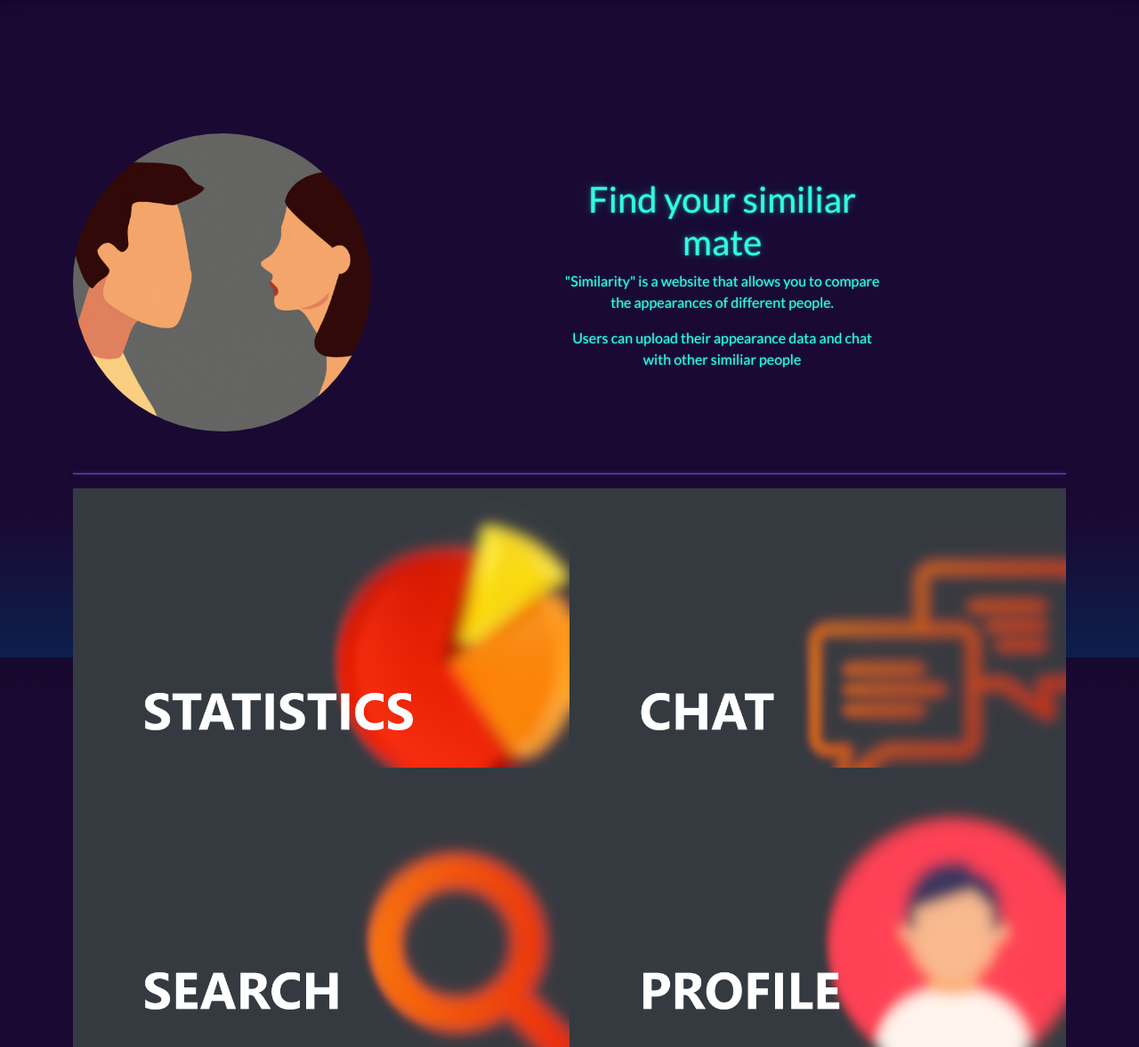
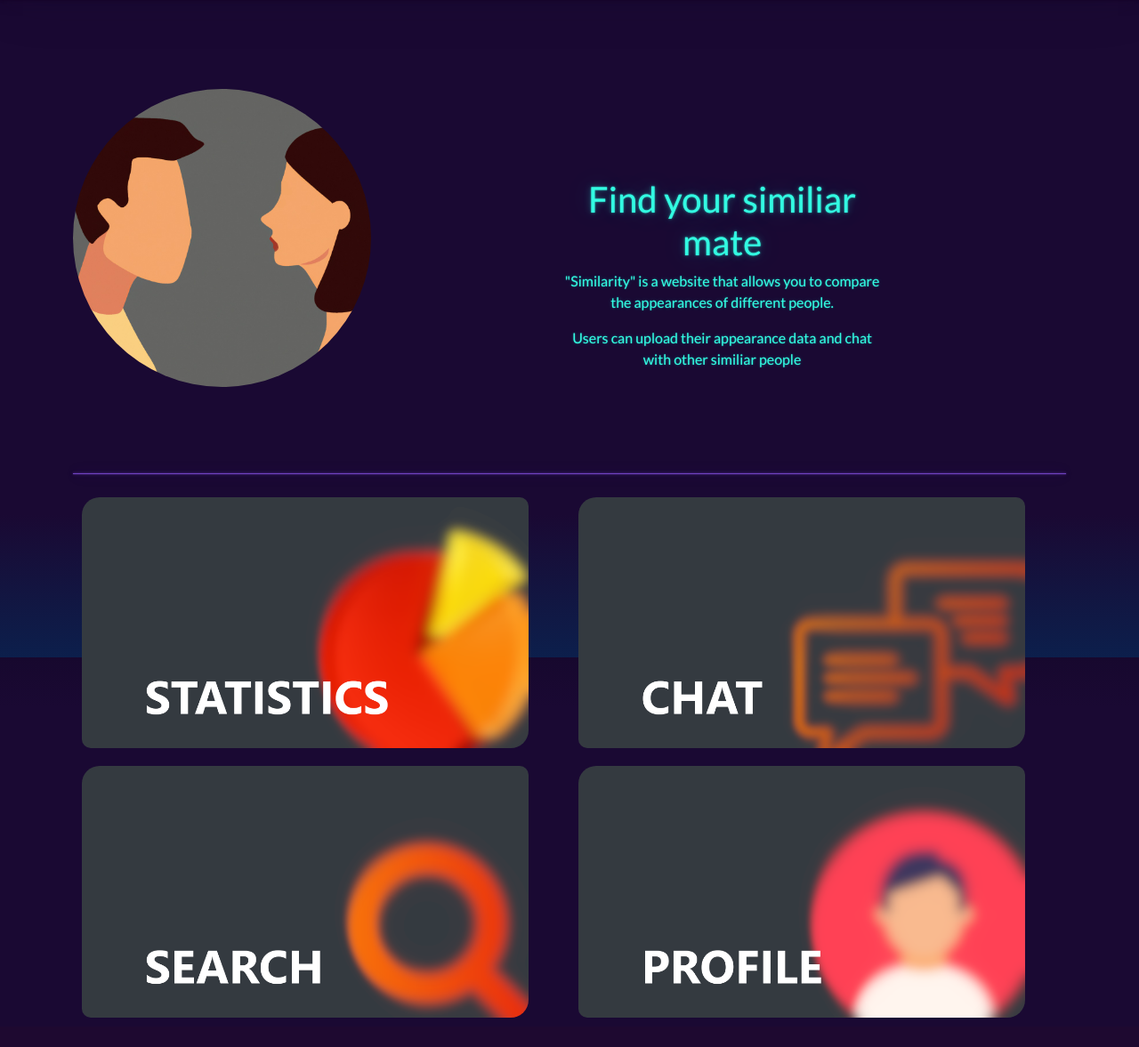
Before and after one commit to skni-kod/similarity, a Flask app: page / in a window 1280 px wide. Shown: the part 61-1238 px from the top of the page at 89% size. After the commit the page ends 1205 px from the top, so only its background shows below. Run offline with Flask 3, Linux system fonts and the light colour scheme; a user stored in the database is signed in; some libraries are stand-ins or nearby versions.

Commit message:
Wygląd home
css

```diff
--- a/main.py
+++ b/main.py
@@ -4,5 +4,3 @@ app = create_app()
 
 if __name__ == '__main__':
     app.run(debug=True)
-    print(69)
-    print(69)
--- a/website/static/style.css
+++ b/website/static/style.css
@@ -1,4 +1,13 @@
 @import "bootstrap.min.css";
+#glowy{
+    float: left;
+    margin-right: 10px;
+    margin-top: 100px;
+    margin-bottom: 50px;
+    width: 30%;
+    height: 30%;
+    border-radius: 50%;
+}
 #lewa {
     float: left;
     height: 80%;
@@ -21,3 +30,43 @@
 .bold-text {
     font-weight: bold;
 }
+
+#obraz1 {
+    width:90%;
+    float:left;
+    margin-top: 10px;
+  margin-right: 10px;
+  margin-bottom: 10px;
+  margin-left: 10px;
+     border-radius: 20px 10px;
+}
+
+#obraz2{
+    width:90%;
+    float:left;
+    margin-top: 10px;
+  margin-right: 10px;
+  margin-bottom: 10px;
+  margin-left: 10px;
+     border-radius: 20px 10px;
+}
+
+#obraz3{
+    width:90%;
+    float:left;
+    margin-top: 10px;
+  margin-right: 10px;
+  margin-bottom: 10px;
+  margin-left: 10px;
+    border-radius: 20px 10px;
+}
+
+#obraz4{
+    width:90%;
+    float:left;
+    margin-top: 10px;
+  margin-right: 10px;
+  margin-bottom: 10px;
+  margin-left: 10px;
+    border-radius: 20px 10px;
+}
--- a/website/templates/home.html
+++ b/website/templates/home.html
@@ -3,7 +3,7 @@
 <h1>dfshdfbsd</h1>
 {% block content %}
 
-       <a href="/statistics"> <img src="../static/image1.jpg" alt="" style="float: left; margin-right: 10px; margin-top: 150px; width: 30%; height: 30%; border-radius: 50%;"></a>
+       <a href="/statistics"> <img src="../static/image1.jpg" alt="" id="glowy"></a>
 
     <div id="prawa">
         <h1>Find your similiar mate</h1>
@@ -17,13 +17,13 @@
 
     </div>
     <div style="display:flex;">
-        <a href="statistics"><img src="../static/tile_statistics.png" alt="Statistics" style="width:100%;  float:left;   margin-right:10px;"></a>
-        <a href="chat"      ><img src="../static/tile_chat.png"       alt="Chat"       style="width:100%;  float:right;  margin-left:10px;"  ></a>
+        <a href="statistics"><img src="../static/tile_statistics.png" alt="Statistics" id="obraz1"></a>
+        <a href="chat"      ><img src="../static/tile_chat.png"       alt="Chat"      id="obraz3" ></a>
     </div>
 
      <div style="display:flex;">
-        <a href="search"><img src="../static/tile_search.png" alt="Search" style="width:100%;  float:left;   margin-right:10px;"></a>
-        <a href="you"><img src="../static/tile_profile.png" alt="Profile" style="width:100%;  float:left;   margin-right:10px;"></a>
+        <a href="search"><img src="../static/tile_search.png" alt="Search"  id="obraz2"></a>
+        <a href="you"><img src="../static/tile_profile.png" alt="Profile" id="obraz4"></a>
     </div>
 
 
```
Also changed, not shown: instance/database.db.
